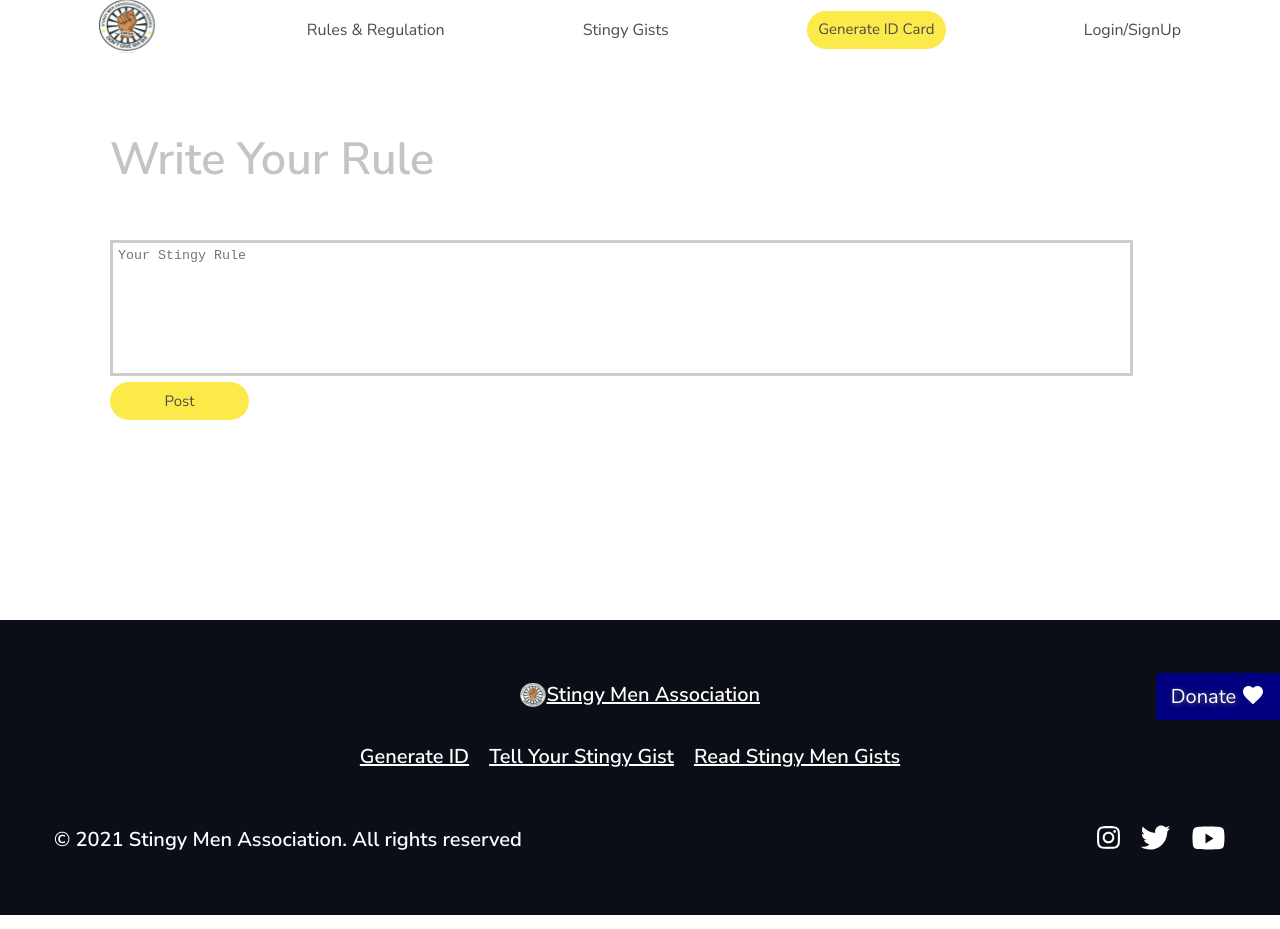
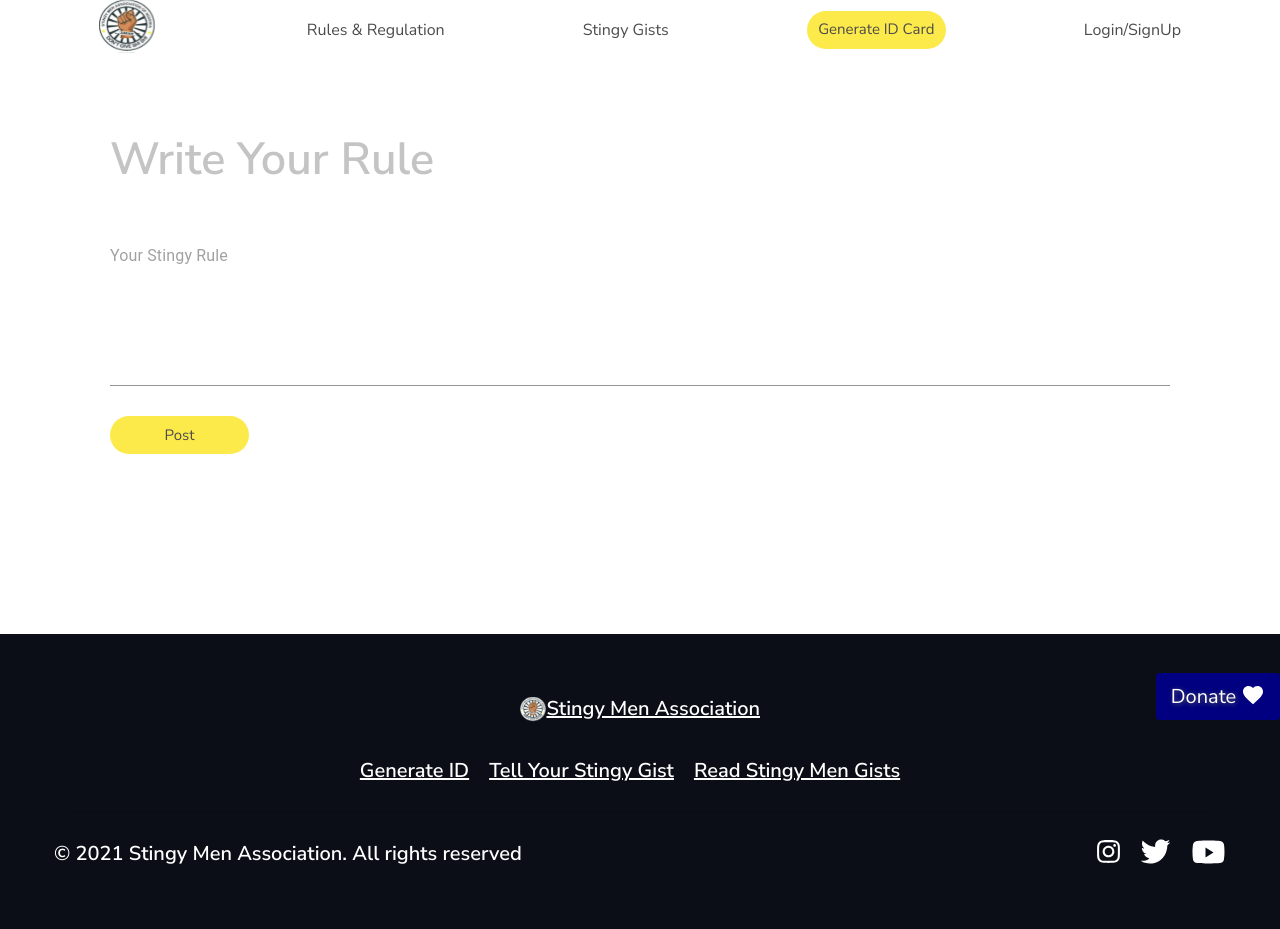
Before and after one commit to castelstack/sman, a React (Create React App) app: page /write-rules in a window 1280 px wide. Built offline with nearby package versions, Linux system fonts and the light colour scheme; no server answers.

Commit message:
gist re-design

```diff
--- a/src/containers/box/gist-box.jsx
+++ b/src/containers/box/gist-box.jsx
@@ -106,7 +106,10 @@ const Image = styled.img`
 
 `;
 const HeadTextt = styled(HeadText)`
-text-align: center;`
+
+@media only screen and (max-width: 900px) {
+  text-align: center;
+}`
 
 const GistBox = () => {
   const isActive = useContext(ActiveContext);
--- a/src/containers/write/write-gist.jsx
+++ b/src/containers/write/write-gist.jsx
@@ -132,7 +132,7 @@ const WriteGist = ({ history }) => {
 
 
           <Input
-            label='Write your rules'
+            label='Write your gist'
             name='description'
             multiline
       rows="7"
--- a/src/containers/write/write-rules.jsx
+++ b/src/containers/write/write-rules.jsx
@@ -8,6 +8,7 @@ import { Alert, TYPE } from "../../components/alert";
 //import { TextField } from "@material-ui/core";
 import { useFormik } from "formik";
 import axios from "axios";
+import { Input } from "@material-ui/core";
 
 const Container = styled.div`
   margin: 20px 110px;
@@ -24,10 +25,16 @@ const Container = styled.div`
     margin: 10px 20px;
   }
 `;
-
+const Form = styled.form`
+display: grid;
+grid-template-columns: 1fr;
+grid-gap: 30px;
+`
 const WriteIn = styled.div`
-  margin-bottom: 200px;
-
+display: grid;
+grid-template-columns: 1fr;
+grid-gap: 20px;
+margin-bottom: 180px;
   @media only screen and (max-width: 600px) {
     margin-bottom: 100px;
   }
@@ -67,14 +74,6 @@ const Heading = styled(HeadText)`
   @media only screen and (max-width: 400px) {
     font-size: 20px;
   }
-`;
-const TextA = styled.textarea`
-  resize: none;
-  outline: none;
-  width: 95%;
-  height: 120px;
-  border: 3px solid #cccccc;
-  padding: 5px;
 `;
 // create new rules
 const WriteRules = ({ history }) => {
@@ -117,16 +116,20 @@ const WriteRules = ({ history }) => {
         <Heading>Write Your Rule</Heading>
       </HeadBox>
       <WriteIn>
-        <form onSubmit={formik.handleSubmit}>
-          <TextA
-            label="Write your rules"
-            name="title"
-            placeholder="Your Stingy Rule"
+        <Form onSubmit={formik.handleSubmit}>
+        <Input
+            label='Write your rules'
+            name='description'
+            multiline
+      rows="7"
+      fullWidth
+            placeholder='Your Stingy Rule'
             onChange={formik.handleChange}
             value={formik.values.title}
           />
+
           <Button value="Post" type="submit" onClick={formik.handleSubmit} />
-        </form>
+        </Form>
       </WriteIn>
     </Container>
   );
```
